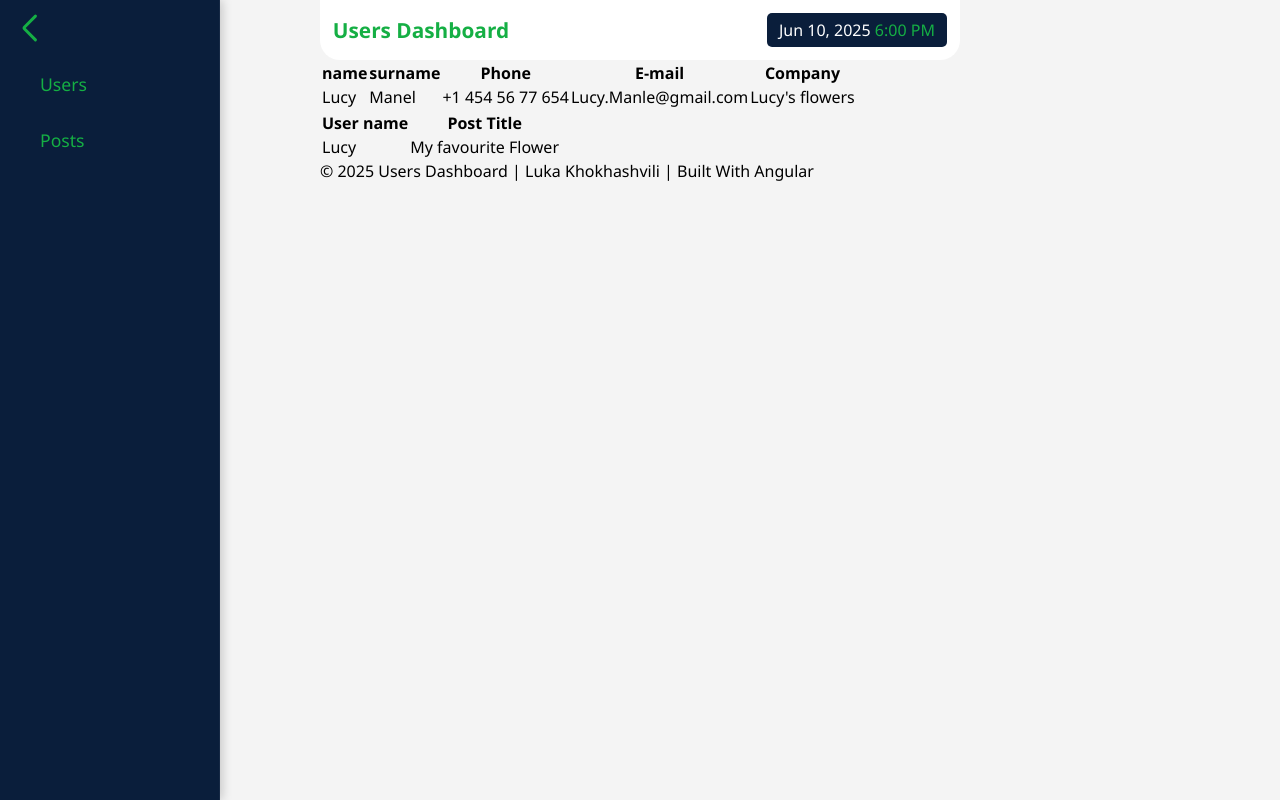
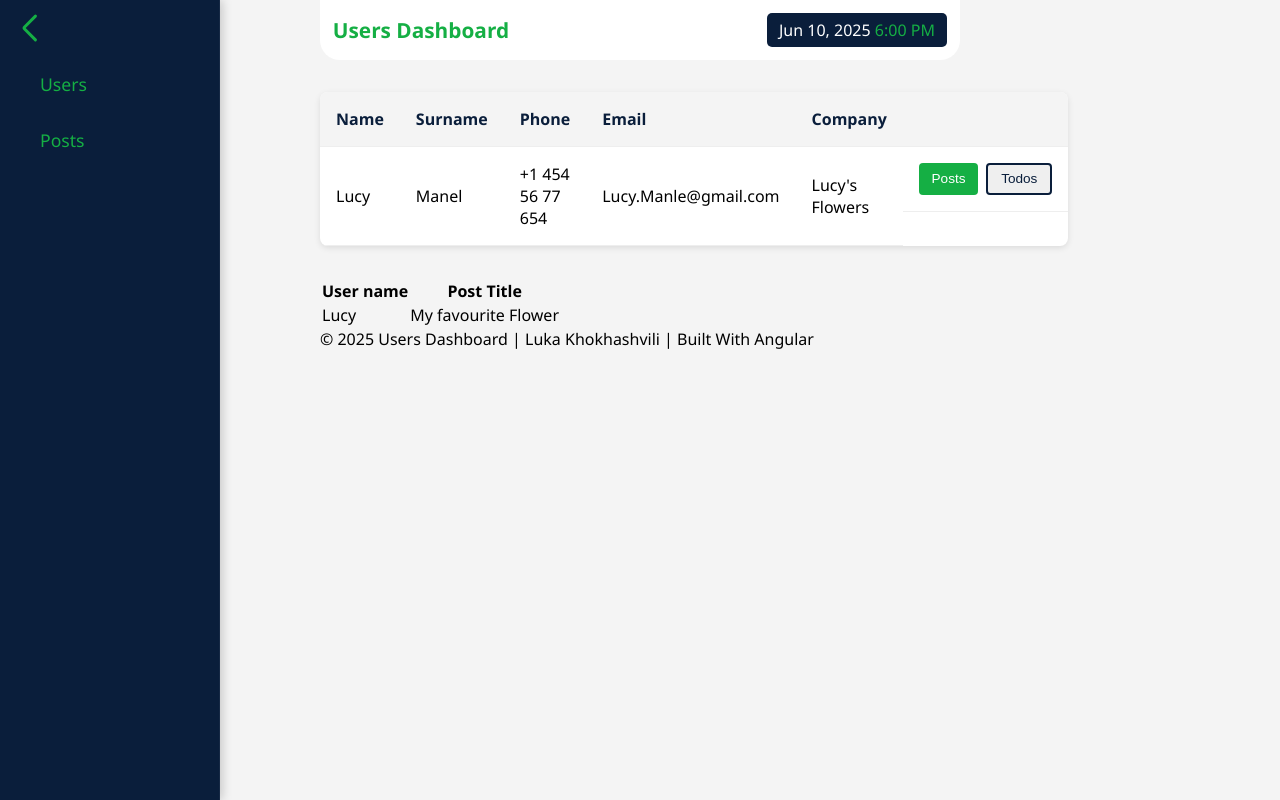
Before and after one commit to Luka-khokhashvili/Angular-Internship-Task, an Angular app: page / in a window 1280 px wide. Built offline with nearby package versions, Linux system fonts and the light colour scheme.

Commit message:
Add final structure and styles to user table component, functionality to be added later

```diff
--- a/src/app/app.component.html
+++ b/src/app/app.component.html
@@ -4,22 +4,7 @@
   <app-navigation />
 
   <main>
-    <table>
-      <tr>
-        <th>name</th>
-        <th>surname</th>
-        <th>Phone</th>
-        <th>E-mail</th>
-        <th>Company</th>
-      </tr>
-      <tr>
-        <td>Lucy</td>
-        <td>Manel</td>
-        <td>+1 454 56 77 654</td>
-        <td>Lucy.Manle&#64;gmail.com</td>
-        <td>Lucy's flowers</td>
-      </tr>
-    </table>
+    <app-users-table />
 
     <table>
       <tr>
--- a/src/app/components/header/header.component.scss
+++ b/src/app/components/header/header.component.scss
@@ -12,7 +12,6 @@ header {
   text-decoration: none;
   color: rgb(21, 175, 68);
   text-transform: capitalize;
-  font-family: "Segoe UI", Tahoma, Geneva, Verdana, sans-serif;
   font-size: 1.3em;
   font-weight: bold;
 }
--- /dev/null
+++ b/src/app/components/users-table/users-table.component.html
@@ -0,0 +1,25 @@
+<table class="user-table">
+  <thead>
+    <tr class="user-table__title-box">
+      <th>Name</th>
+      <th>Surname</th>
+      <th>Phone</th>
+      <th>Email</th>
+      <th>Company</th>
+      <th></th>
+    </tr>
+  </thead>
+  <tbody>
+    <tr class="user-table__data-box">
+      <td>Lucy</td>
+      <td>Manel</td>
+      <td>+1 454 56 77 654</td>
+      <td>Lucy.Manle&#64;gmail.com</td>
+      <td>Lucy's Flowers</td>
+      <td class="user-table__actions">
+        <button class="btn btn--posts">Posts</button>
+        <button class="btn btn--todos">Todos</button>
+      </td>
+    </tr>
+  </tbody>
+</table>
--- /dev/null
+++ b/src/app/components/users-table/users-table.component.scss
@@ -0,0 +1,64 @@
+.user-table {
+  width: 100%;
+  max-width: 100%;
+  border-collapse: collapse;
+  margin: 2rem 0;
+  font-family: "Segoe UI", sans-serif;
+  background-color: rgb(255, 255, 255);
+  box-shadow: 0 2px 6px rgba(0, 0, 0, 0.1);
+  border-radius: 8px;
+  overflow: hidden;
+
+  th,
+  td {
+    padding: 1rem;
+    text-align: left;
+    border-bottom: 1px solid rgb(238, 238, 238);
+  }
+
+  th {
+    background-color: rgb(244, 244, 244);
+    color: rgb(10, 30, 59);
+    text-transform: capitalize;
+    font-size: 1rem;
+  }
+
+  tbody tr:hover {
+    background-color: rgb(249, 249, 249);
+    transition: background-color 0.3s ease;
+  }
+
+  &__actions {
+    display: flex;
+    gap: 0.5rem;
+    justify-content: start;
+  }
+}
+
+.btn {
+  padding: 0.4rem 0.8rem;
+  border: none;
+  border-radius: 4px;
+  font-size: 0.85rem;
+  cursor: pointer;
+  transition: all 0.3s ease;
+
+  &--posts {
+    background-color: rgb(21, 175, 68);
+    color: rgb(255, 255, 255);
+  }
+
+  &--todos {
+    border: 2px solid rgb(10, 30, 59);
+    color: rgb(10, 30, 59);
+  }
+
+  &:hover {
+    opacity: 0.85;
+  }
+
+  &--todos:hover {
+    background-color: rgb(10, 30, 59);
+    color: rgb(255, 255, 255);
+  }
+}
```
Also changed, not shown: src/app/app.component.ts (+7 -1 lines), src/app/components/users-table/users-table.component.ts (added, +11 -0 lines), 1 other file (tests, documents, lock files or other folders).
